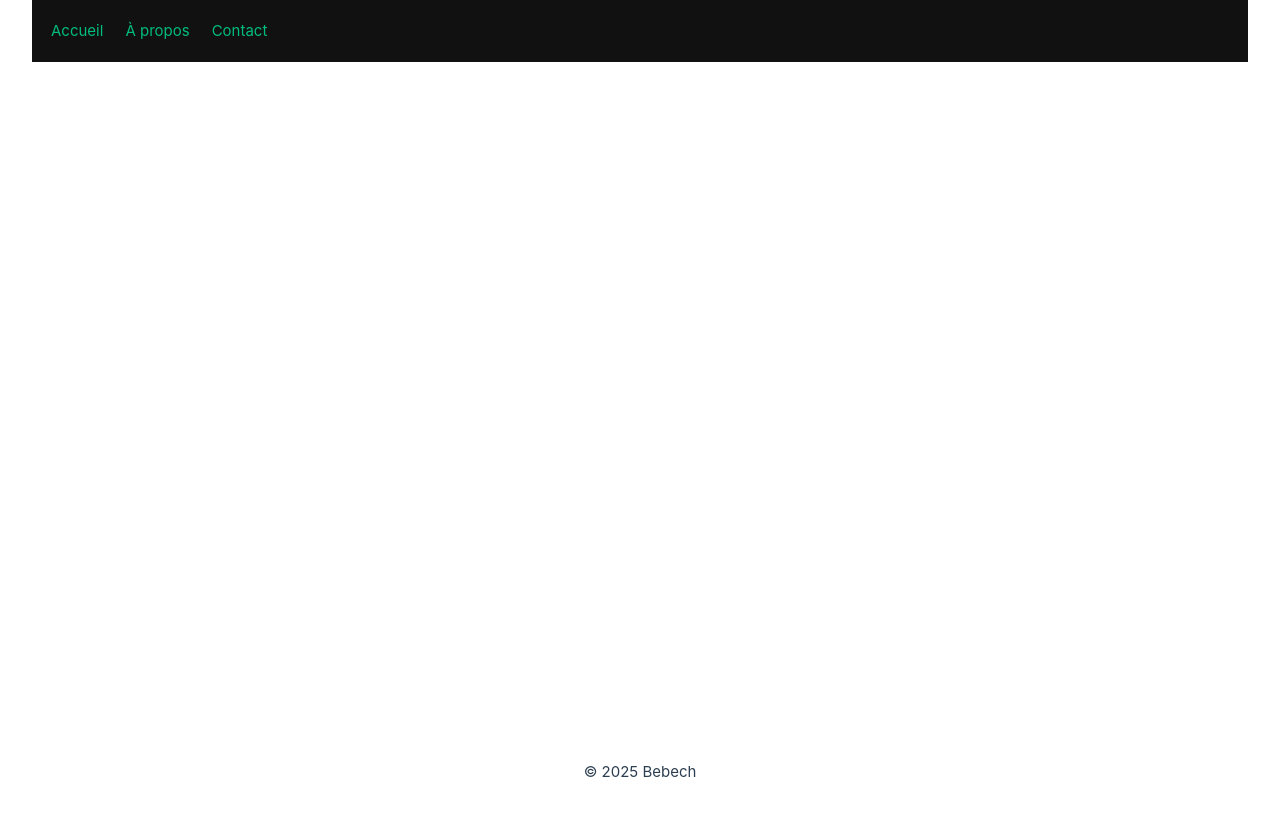
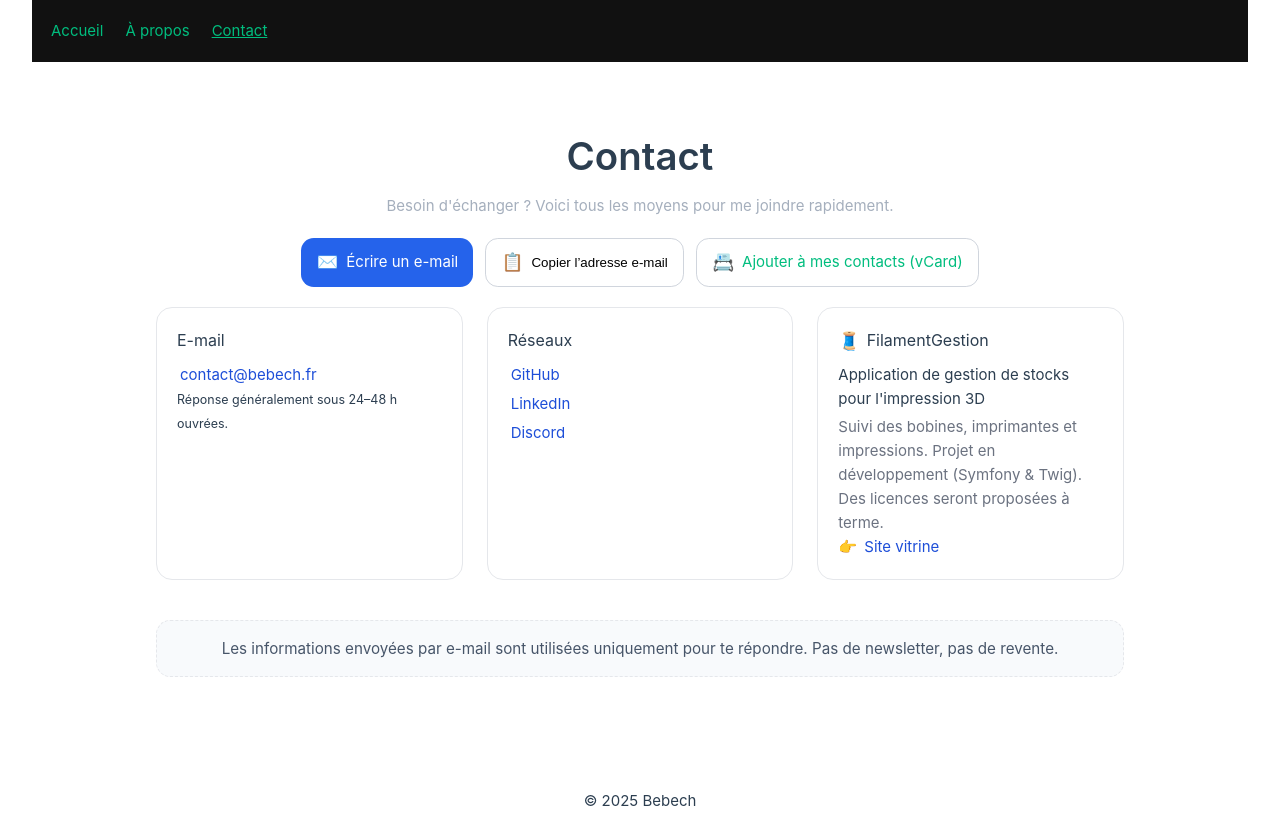
Before and after one commit to Mathbech/portfolio, a Vue app: page /contact in a window 1280 px wide. Before the commit the page ends 800 px from the top, so only its background shows below. Built offline with nearby package versions, Linux system fonts and the light colour scheme.

Commit message:
Chore: add contact page with quick actions and styling

```diff
--- /dev/null
+++ b/src/assets/contact.css
@@ -0,0 +1,194 @@
+/* ===== Page Contact ===== */
+.contact {
+  max-width: 1000px;
+  margin: 0 auto;
+  padding: 2rem 1rem 4rem;
+}
+
+.hero {
+  text-align: center;
+  margin-bottom: 1.25rem;
+}
+
+.hero h1 {
+  font-size: clamp(2rem, 3vw, 2.8rem);
+  font-weight: 600;
+  margin: 0 0 0.4rem;
+}
+
+.subtitle {
+  color: var(--muted, #667085);
+  margin: 0;
+}
+
+/* ===== Actions rapides ===== */
+.quick-actions {
+  display: flex;
+  flex-wrap: wrap;
+  gap: 0.75rem;
+  justify-content: center;
+  margin: 1rem 0 1.25rem;
+}
+
+.btn {
+  border: 1px solid #d0d5dd;
+  background: #fff;
+  padding: 0.6rem 0.95rem;
+  border-radius: 0.8rem;
+  cursor: pointer;
+  transition: transform 0.06s ease, background 0.2s, box-shadow 0.2s;
+  text-decoration: none;
+  display: inline-flex;
+  align-items: center;
+  gap: 0.5rem;
+}
+
+.btn:hover {
+  transform: translateY(-1px);
+  background: #f8fafc;
+  box-shadow: 0 6px 16px rgba(0, 0, 0, 0.06);
+}
+
+.btn.primary {
+  background: #2563eb;
+  color: #fff;
+  border: none;
+}
+
+.btn.primary:hover {
+  background: #3b82f6;
+  transform: translateY(-1px);
+}
+
+.icon {
+  font-size: 1.1rem;
+}
+
+.copy-toast {
+  text-align: center;
+  color: #16a34a;
+  margin: 0.25rem 0 0.75rem;
+}
+
+/* ===== Cartes ===== */
+.cards {
+  display: grid;
+  grid-template-columns: repeat(auto-fit, minmax(260px, 1fr));
+  gap: 1.5rem;
+}
+
+.card {
+  border: 1px solid #e5e7eb;
+  border-radius: 1rem;
+  padding: 1.25rem;
+  background: #fff;
+  transition: transform 0.12s ease, box-shadow 0.2s ease, border-color 0.2s ease,
+    background-color 0.2s ease;
+}
+
+.card:hover {
+  transform: translateY(-2px);
+  box-shadow: 0 8px 16px rgba(0, 0, 0, 0.22);
+}
+
+.card-title {
+  font-size: 1rem;
+  margin: 0 0 0.6rem;
+  display: flex;
+  align-items: center;
+  gap: 0.4rem;
+}
+
+.card strong {
+  display: block;
+  margin-bottom: 0.25rem;
+}
+
+.emoji {
+  font-size: 1.1em;
+  line-height: 1;
+}
+
+.list {
+  list-style: none;
+  padding: 0;
+  margin: 0;
+  display: grid;
+  gap: 0.3rem;
+}
+
+/* ===== Liens ===== */
+.link {
+  color: #1d4ed8;
+  text-decoration: none;
+}
+
+.link:hover {
+  text-decoration: underline;
+}
+
+.muted {
+  color: #6b7280;
+}
+
+/* ===== Notice RGPD ===== */
+.notice {
+  margin-top: 2.5rem;
+  padding: 0.95rem 1.1rem;
+  border: 1px dashed #e5e7eb;
+  border-radius: 0.9rem;
+  font-size: 0.95rem;
+  color: #475569;
+  background: #f8fafc;
+  text-align: center;
+}
+
+/* ===== Dark mode ===== */
+@media (prefers-color-scheme: dark) {
+  .subtitle {
+    color: #94a3b8;
+  }
+
+  .btn {
+    border-color: #334155;
+    background: #0b1220;
+    color: #e2e8f0;
+  }
+
+  .btn:hover {
+    background: rgba(255, 255, 255, 0.05);
+    box-shadow: none;
+  }
+
+  .btn.primary {
+    background: #2563eb;
+    color: #0b1220;
+  }
+
+  .btn.primary:hover {
+    background: #3b82f6;
+  }
+
+  /* Cartes lisibles + effet survol doux */
+  .card {
+    border-color: #1f2937;
+    background: #162033;
+  }
+
+  .card:hover {
+    box-shadow: 0 8px 16px rgba(0, 0, 0, 0.35),
+      inset 0 0 0 1px rgba(96, 165, 250, 0.15);
+    background: #172542;
+    border-color: #2a3b5c;
+  }
+
+  .notice {
+    border-color: #1f2937;
+    background: #162033;
+    color: #cbd5e1;
+  }
+
+  .link {
+    color: #60a5fa;
+  }
+}
--- /dev/null
+++ b/src/components/contact/QuickActions.vue
@@ -0,0 +1,54 @@
+<template>
+  <div class="quick-actions">
+    <!-- Anchor plutôt que JS pour mailto (plus fiable) -->
+    <a class="btn primary" :href="mailtoHref">
+      <span class="icon" aria-hidden="true">✉️</span>
+      Écrire un e-mail
+    </a>
+
+    <button class="btn" @click="copyEmail">
+      <span class="icon" aria-hidden="true">📋</span>
+      Copier l’adresse e-mail
+    </button>
+
+    <a class="btn" :href="vcardHref" :download="`${person.firstName}-${person.lastName}.vcf`">
+      <span class="icon" aria-hidden="true">📇</span>
+      Ajouter à mes contacts (vCard)
+    </a>
+  </div>
+
+  <p v-if="copied" class="copy-toast" role="status">Adresse e-mail copiée ✅</p>
+</template>
+
+<script setup>
+import { computed, ref } from 'vue'
+import { email, defaultSubject, siteUrl, person } from '@/data/contact'
+
+const mailtoHref = computed(() =>
+  `mailto:${email}?subject=${encodeURIComponent(defaultSubject)}`
+)
+
+// vCard téléchargeable
+const vcard = computed(() => (
+`BEGIN:VCARD
+VERSION:3.0
+N:${person.lastName};${person.firstName};;;
+FN:${person.firstName} ${person.lastName}
+EMAIL;TYPE=work:${email}
+URL:${siteUrl}
+END:VCARD`
+))
+const vcardHref = computed(() => `data:text/vcard;charset=utf-8,${encodeURIComponent(vcard.value)}`)
+
+// Copier l'email
+const copied = ref(false)
+const copyEmail = async () => {
+  try {
+    await navigator.clipboard.writeText(email)
+    copied.value = true
+    setTimeout(() => (copied.value = false), 2000)
+  } catch {
+    window.prompt('Copie manuelle : Ctrl+C puis Entrée', email)
+  }
+}
+</script>
--- /dev/null
+++ b/src/data/contact.js
@@ -0,0 +1,25 @@
+// Données de config pour la page Contact (modifiable sans toucher aux composants)
+export const email = 'contact@bebech.fr';               // ← ton adresse
+export const defaultSubject = 'Contact depuis le portfolio';
+
+export const links = {
+  github: 'https://github.com/Mathbech',
+  linkedin: 'https://www.linkedin.com/in/mathieu-bechade/',
+  discord: 'https://discord.gg/6QjQ7N37zZ',
+};
+
+export const siteUrl = 'https://bebech.fr';
+export const person = {
+  firstName: 'Mathieu',
+  lastName: 'Bechade',
+};
+
+// Bloc projet
+export const filamentGestion = {
+  name: 'FilamentGestion',
+  tagline: "Application de gestion de stocks pour l'impression 3D",
+  description:
+    "Suivi des bobines, imprimantes et impressions. Projet en développement (Symfony & Twig). "
+  + "Des licences seront proposées à terme.",
+  siteUrl: 'https://filamentgestion.fr', // ← mets le bon domaine si différent
+};
--- a/src/router/index.js
+++ b/src/router/index.js
@@ -2,6 +2,7 @@ import { createRouter, createWebHistory } from 'vue-router'
 import HomeView from '../views/HomeView.vue'
 import AboutView from '../views/AboutView.vue'
 import ProjectsView from '../views/ProjectsView.vue'
+import ContactView from '@/views/contactView.vue'
 
 const router = createRouter({
   history: createWebHistory(import.meta.env.BASE_URL),
@@ -20,6 +21,11 @@ const router = createRouter({
       path: '/projects',
       name: 'projects',
       component: ProjectsView,
+    },
+    {
+      path: '/contact',
+      name: 'contact',
+      component: ContactView,
     }
   ],
 })
--- /dev/null
+++ b/src/views/contactView.vue
@@ -0,0 +1,77 @@
+<template>
+  <section class="contact">
+    <header class="hero">
+      <h1>Contact</h1>
+      <p class="subtitle">Besoin d'échanger ? Voici tous les moyens pour me joindre rapidement.</p>
+    </header>
+
+    <QuickActions />
+
+    <div class="cards">
+      <!-- Carte E-mail -->
+      <article class="card">
+        <h2 class="card-title">E-mail</h2>
+        <p>
+          <a :href="`mailto:${email}?subject=${encodeURIComponent(defaultSubject)}`" class="link">{{ email }}</a>
+        </p>
+        <small>Réponse généralement sous 24–48 h ouvrées.</small>
+      </article>
+
+      <!-- Carte Réseaux -->
+      <article class="card">
+        <h2 class="card-title">Réseaux</h2>
+        <ul class="list">
+          <li><a :href="links.github" target="_blank" rel="noopener" class="link">GitHub</a></li>
+          <li><a :href="links.linkedin" target="_blank" rel="noopener" class="link">LinkedIn</a></li>
+          <li v-if="links.discord"><a :href="links.discord" target="_blank" rel="noopener" class="link">Discord</a></li>
+        </ul>
+      </article>
+
+      <!-- Carte FilamentGestion -->
+      <article class="card">
+        <h2 class="card-title"><span class="emoji" aria-hidden="true">🧵</span> {{ filamentGestion.name }}</h2>
+        <p><strong>{{ filamentGestion.tagline }}</strong></p>
+        <p class="muted">{{ filamentGestion.description }}</p>
+        <p v-if="filamentGestion.siteUrl">
+          👉 <a :href="filamentGestion.siteUrl" target="_blank" rel="noopener" class="link">Site vitrine</a>
+        </p>
+      </article>
+    </div>
+
+    <aside class="notice" aria-label="Informations d'utilisation des données">
+      <p>Les informations envoyées par e-mail sont utilisées uniquement pour te répondre. Pas de newsletter, pas de
+        revente.</p>
+    </aside>
+  </section>
+</template>
+
+<script setup>
+import { computed, onMounted, onBeforeUnmount } from 'vue'
+import QuickActions from '@/components/contact/QuickActions.vue'
+import { email, defaultSubject, links, siteUrl, person, filamentGestion } from '@/data/contact'
+import '@/assets/contact.css'
+
+/* JSON-LD SEO (injection <head>) */
+const jsonLd = computed(() => JSON.stringify({
+  '@context': 'https://schema.org',
+  '@type': 'ContactPage',
+  'mainEntity': {
+    '@type': 'Person',
+    'name': `${person.firstName} ${person.lastName}`,
+    'email': email,
+    'url': siteUrl,
+    'sameAs': [links.github, links.linkedin].filter(Boolean)
+  }
+}))
+
+let ldNode
+onMounted(() => {
+  ldNode = document.createElement('script')
+  ldNode.type = 'application/ld+json'
+  ldNode.text = jsonLd.value
+  document.head.appendChild(ldNode)
+})
+onBeforeUnmount(() => {
+  if (ldNode?.parentNode) ldNode.parentNode.removeChild(ldNode)
+})
+</script>
```
